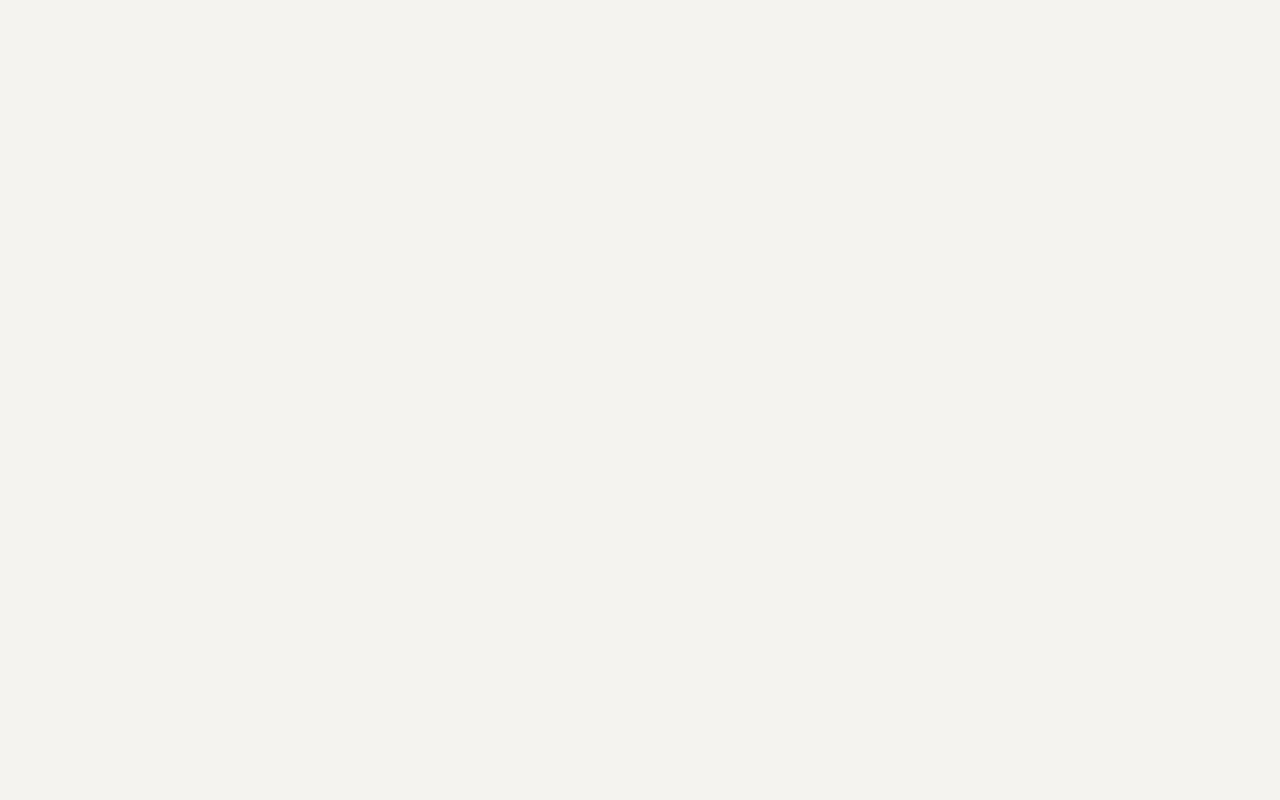
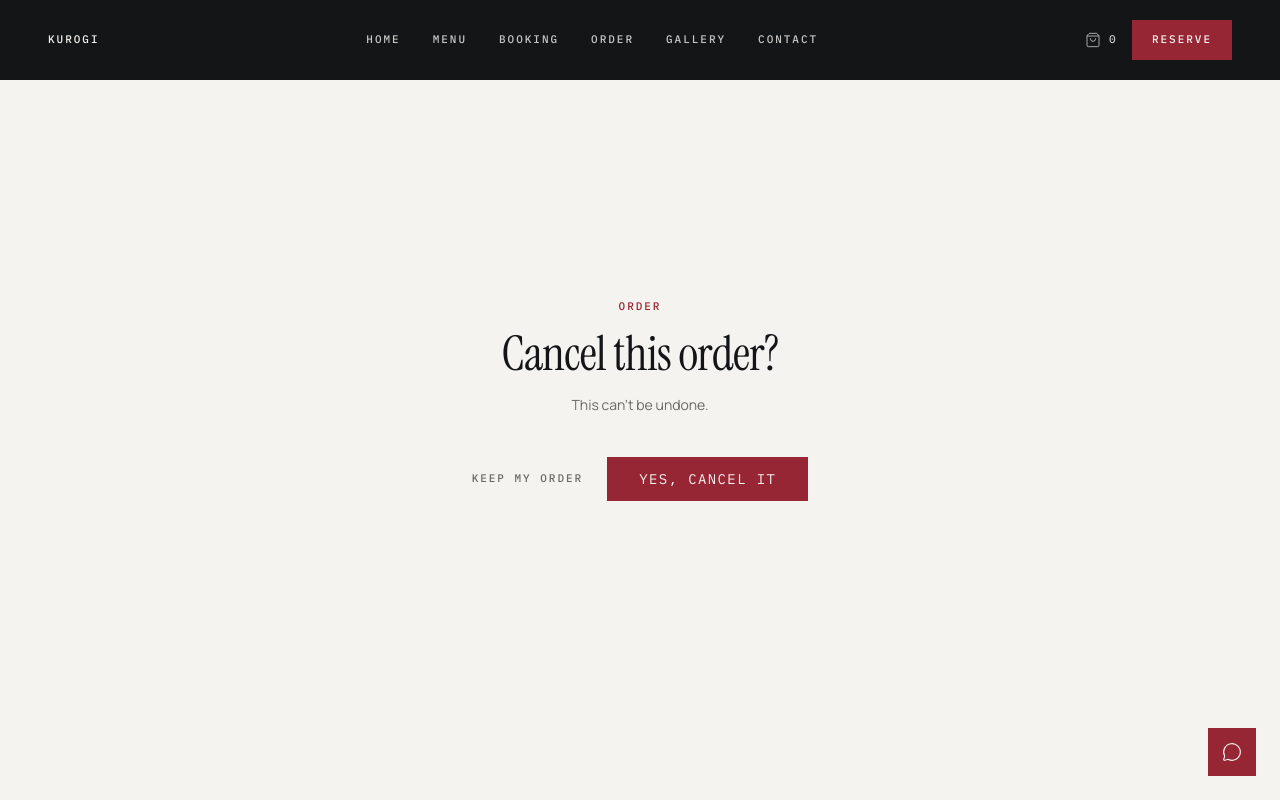
Before and after one commit to amani204/Kurogi, a React (Vite) app in the folder client/: page /order-cancel/1 in a window 1280 px wide. Before the commit this address had no page. Shown: the top 800 px of the page. Built offline with nearby package versions, Linux system fonts and the light colour scheme.

Commit message:
feat(order): add cancel order logic and ui

```diff
--- a/client/src/App.jsx
+++ b/client/src/App.jsx
@@ -1,11 +1,12 @@
 import { Routes, Route } from 'react-router-dom';
 import PublicLayout from './layouts/PublicLayout';
-import Home from './pages/Home';
-import Menu from './pages/Menu';
-import Booking from './pages/Booking';
-import Order from './pages/Order';
-import Gallery from './pages/Gallery';
-import Contact from './pages/Contact';
+import Home from './pages/public/Home';
+import Menu from './pages/public/Menu';
+import Booking from './pages/public/Booking';
+import Order from './pages/public/Order';
+import OrderCancel from './pages/public/OrderCancel';
+import Gallery from './pages/public/Gallery';
+import Contact from './pages/public/Contact';
 
 function App() {
   return (
@@ -14,9 +15,8 @@ function App() {
         <Route path="/" element={<Home />} />
         <Route path="/menu" element={<Menu />} />
         <Route path="/booking" element={<Booking />} />
-
         <Route path="/order" element={<Order />} />
-
+        <Route path="/order-cancel/:token" element={<OrderCancel />} />
         <Route path="/gallery" element={<Gallery />} />
         <Route path="/contact" element={<Contact />} />
       </Route>
--- a/client/src/features/orders/api.js
+++ b/client/src/features/orders/api.js
@@ -9,3 +9,8 @@ export const submitOrder = async (payload) => {
   const { data } = await api.post('/orders', payload); // { order, whatsappLink }
   return data;
 };
+
+export const cancelOrderRequest = async (token) => {
+  const { data } = await api.patch(`/orders/cancel/${token}`);
+  return data;
+};
--- a/client/src/pages/Home.jsx
+++ /dev/null
@@ -1,19 +0,0 @@
-import CriticalAcclaim from "../comonents/public/home/CriticalAcclaim";
-import Hero from "../comonents/public/home/Hero";
-import Location from "../comonents/public/home/Location";
-import FeaturedDishes from "../comonents/public/home/MenuFeateured";
-import Philosophy from "../comonents/public/home/Philosophy";
-import ReserveCTA from "../comonents/public/home/ReserveCTA";
-
-const Home = () => (
-  <>
-    <Hero/>
-    <Philosophy/>
-    <FeaturedDishes/>
-    <Location/>
-    <CriticalAcclaim/>
-    <ReserveCTA/>
-  </>
-);
-
-export default Home;
--- a/client/src/pages/Contact.jsx
+++ b/client/src/pages/public/Contact.jsx
@@ -1,5 +1,5 @@
-import { hours, restaurant, whatsappLink } from "../features/restaurant/data";
-import { SectionDivider } from "../comonents/public/InkStroke";
+import { hours, restaurant, whatsappLink } from "../../features/restaurant/data";
+import { SectionDivider } from "../../comonents/public/InkStroke";
 
 export default function Contact() {
   return (
--- /dev/null
+++ b/client/src/pages/public/Home.jsx
@@ -0,0 +1,19 @@
+import CriticalAcclaim from "../../comonents/public/home/CriticalAcclaim";
+import Hero from "../../comonents/public/home/Hero";
+import Location from "../../comonents/public/home/Location";
+import FeaturedDishes from "../../comonents/public/home/MenuFeateured";
+import Philosophy from "../../comonents/public/home/Philosophy";
+import ReserveCTA from "../../comonents/public/home/ReserveCTA";
+
+const Home = () => (
+  <>
+    <Hero/>
+    <Philosophy/>
+    <FeaturedDishes/>
+    <Location/>
+    <CriticalAcclaim/>
+    <ReserveCTA/>
+  </>
+);
+
+export default Home;
--- /dev/null
+++ b/client/src/pages/public/OrderCancel.jsx
@@ -0,0 +1,57 @@
+import { useState } from "react";
+import { useParams, Link } from "react-router-dom";
+import { cancelOrderRequest } from "../../features/orders/api";
+import Button from "../../comonents/ui/Button";
+
+const OrderCancel = () => {
+  const { token } = useParams();
+  const [status, setStatus] = useState("idle"); // idle | loading | success | error
+  const [message, setMessage] = useState("");
+
+  const handleCancel = async () => {
+    setStatus("loading");
+    try {
+      const data = await cancelOrderRequest(token);
+      setMessage(data.message || "Order cancelled.");
+      setStatus("success");
+    } catch (err) {
+      setMessage(err.response?.data?.message || "This order could not be cancelled.");
+      setStatus("error");
+    }
+  };
+
+  if (status === "success") {
+    return (
+      <main className="shell flex min-h-screen flex-col items-center justify-center py-32 text-center">
+        <h1 className="font-display text-4xl md:text-5xl">Order cancelled</h1>
+        <p className="mt-4 max-w-md text-sm leading-relaxed text-muted-foreground">{message}</p>
+        <Link to="/menu" className="hairline-link label mt-10 text-foreground">
+          Back to the menu
+        </Link>
+      </main>
+    );
+  }
+
+  return (
+    <main className="shell flex min-h-screen flex-col items-center justify-center py-32 text-center">
+      <p className="label text-shu">Order</p>
+      <h1 className="mt-4 font-display text-4xl md:text-5xl">Cancel this order?</h1>
+      <p className="mt-4 max-w-md text-sm leading-relaxed text-muted-foreground">
+        This can't be undone.
+      </p>
+
+      {status === "error" && <p className="mt-4 text-sm text-shu">{message}</p>}
+
+      <div className="mt-10 flex items-center gap-6">
+        <Link to="/" className="hairline-link label text-muted-foreground">
+          Keep my order
+        </Link>
+        <Button variant="primary" onClick={handleCancel} disabled={status === "loading"}>
+          {status === "loading" ? "Cancelling..." : "Yes, cancel it"}
+        </Button>
+      </div>
+    </main>
+  );
+};
+
+export default OrderCancel;
```
Also changed, not shown: client/src/pages/public/Gallery.jsx (renamed from client/src/pages/Gallery.jsx, +4 -4 lines), client/src/pages/public/Menu.jsx (renamed from client/src/pages/Menu.jsx, +5 -5 lines), client/src/pages/public/Order.jsx (renamed from client/src/pages/Order.jsx, +6 -6 lines), client/src/pages/public/Booking.jsx (renamed from client/src/pages/Booking.jsx), 1 other file (tests, documents, lock files or other folders). Lines whose indentation alone changed are shown as unchanged.
